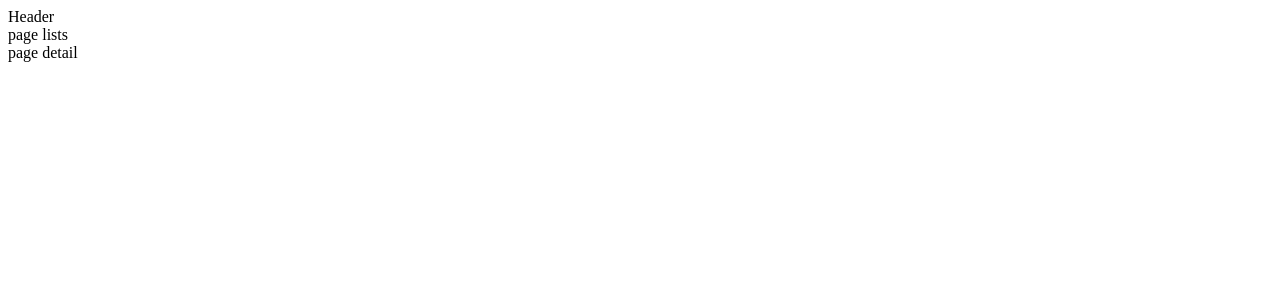
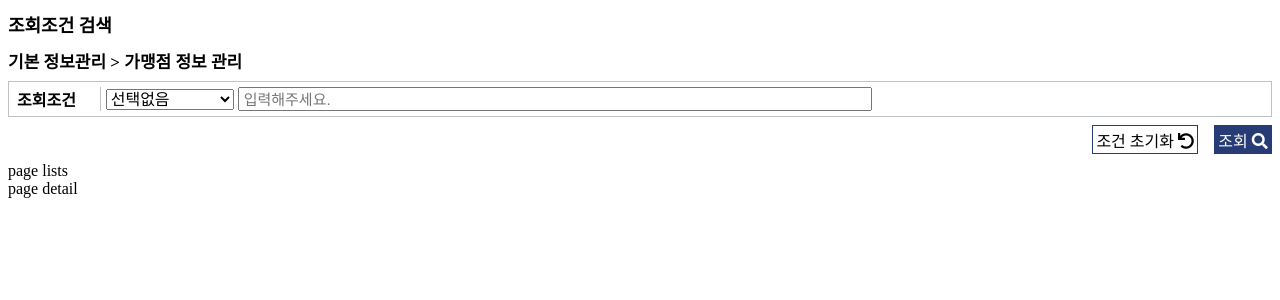
Before and after one commit to minhanPark/vue-cli-page, a Vue app: page / in a window 1280 px wide. Shown: the top 300 px of the page. Built offline with nearby package versions, Linux system fonts and the light colour scheme.

Commit message:
PageHeader design completed

```diff
--- a/public/index.html
+++ b/public/index.html
@@ -1,15 +1,23 @@
 <!DOCTYPE html>
 <html lang="en">
   <head>
-    <meta charset="utf-8">
-    <meta http-equiv="X-UA-Compatible" content="IE=edge">
-    <meta name="viewport" content="width=device-width,initial-scale=1.0">
-    <link rel="icon" href="<%= BASE_URL %>favicon.ico">
+    <meta charset="utf-8" />
+    <meta http-equiv="X-UA-Compatible" content="IE=edge" />
+    <meta name="viewport" content="width=device-width,initial-scale=1.0" />
+    <link rel="icon" href="<%= BASE_URL %>favicon.ico" />
+    <link
+      rel="stylesheet"
+      href="https://cdnjs.cloudflare.com/ajax/libs/font-awesome/5.13.1/css/all.min.css"
+    />
     <title><%= htmlWebpackPlugin.options.title %></title>
   </head>
   <body>
     <noscript>
-      <strong>We're sorry but <%= htmlWebpackPlugin.options.title %> doesn't work properly without JavaScript enabled. Please enable it to continue.</strong>
+      <strong
+        >We're sorry but <%= htmlWebpackPlugin.options.title %> doesn't work
+        properly without JavaScript enabled. Please enable it to
+        continue.</strong
+      >
     </noscript>
     <div id="app"></div>
     <!-- built files will be auto injected -->
--- a/src/components/PageHeader.vue
+++ b/src/components/PageHeader.vue
@@ -1,10 +1,97 @@
 <template>
-  <div>Header</div>
+  <div>
+    <h2 class="header">조회조건 검색</h2>
+    <h3 class="sub--header">기본 정보관리 > 가맹점 정보 관리</h3>
+    <div class="search--wrapper">
+      <div class="search--header">
+        <h4>조회조건</h4>
+      </div>
+      <div class="select--wrapper">
+        <select>
+          <option value="선택없음">선택없음</option>
+          <option value="franchiseCode">가맹점코드</option>
+          <option value="franchiseName">가맹점명</option>
+        </select>
+      </div>
+      <div class="input--wrapper">
+        <input placeholder="입력해주세요." />
+      </div>
+    </div>
+    <div class="btn--wrapper">
+      <ul class="btn--container">
+        <li>
+          조건 초기화
+          <i class="fas fa-undo"></i>
+        </li>
+        <li>
+          조회
+          <i class="fas fa-search"></i>
+        </li>
+      </ul>
+    </div>
+  </div>
 </template>
 
 <script>
-export default {};
+export default {
+  data() {
+    return {
+      condition: "선택없음",
+      value: ""
+    };
+  }
+};
 </script>
 
-<style>
+<style scoped>
+.header {
+  font-size: 18px;
+  margin: 0.7rem 0;
+}
+.sub--header {
+  font-size: 17px;
+  margin: 0.5rem 0;
+}
+.search--wrapper {
+  display: flex;
+  align-items: center;
+  border: 1px solid #bdc3c7;
+  padding: 0.3rem 0.5rem;
+}
+.search--header h4 {
+  margin: 0;
+  font-size: 16px;
+  padding-right: 1.5rem;
+  border-right: 1px solid #bdc3c7;
+}
+.select--wrapper select {
+  font-size: 16px;
+  width: 8rem;
+  margin: 0 0.3rem;
+}
+.input--wrapper {
+  width: 50%;
+}
+.input--wrapper input {
+  font-size: 15px;
+  padding: 0.1rem 0.2rem;
+  width: 100%;
+}
+
+.btn--container {
+  display: flex;
+  margin: 8px 0;
+  justify-content: flex-end;
+}
+.btn--container li {
+  list-style-type: none;
+  cursor: pointer;
+  border: 1.5px solid #273c75;
+  padding: 0.1rem 0.2rem;
+}
+.btn--container li:nth-child(2) {
+  margin-left: 1rem;
+  background-color: #273c75;
+  color: white;
+}
 </style>
```
